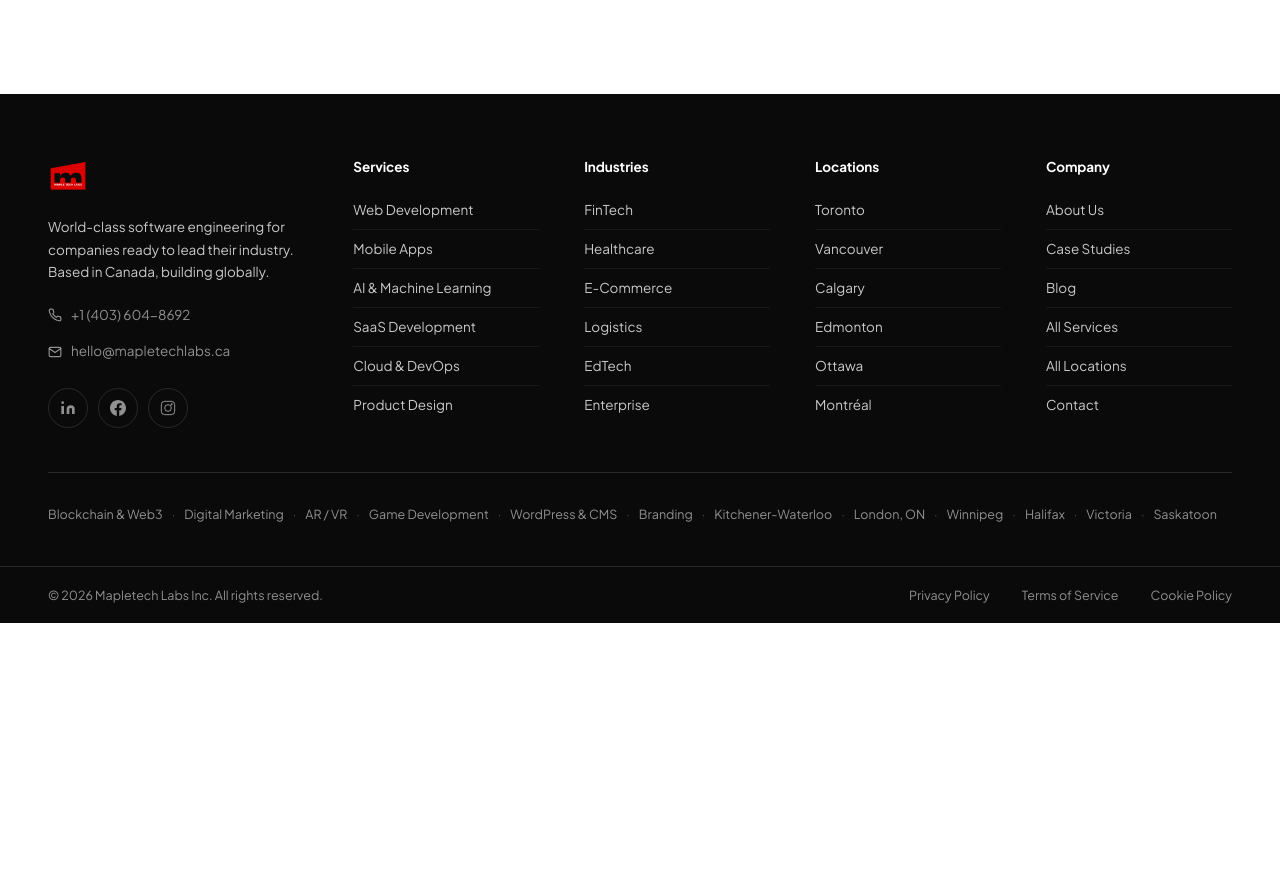
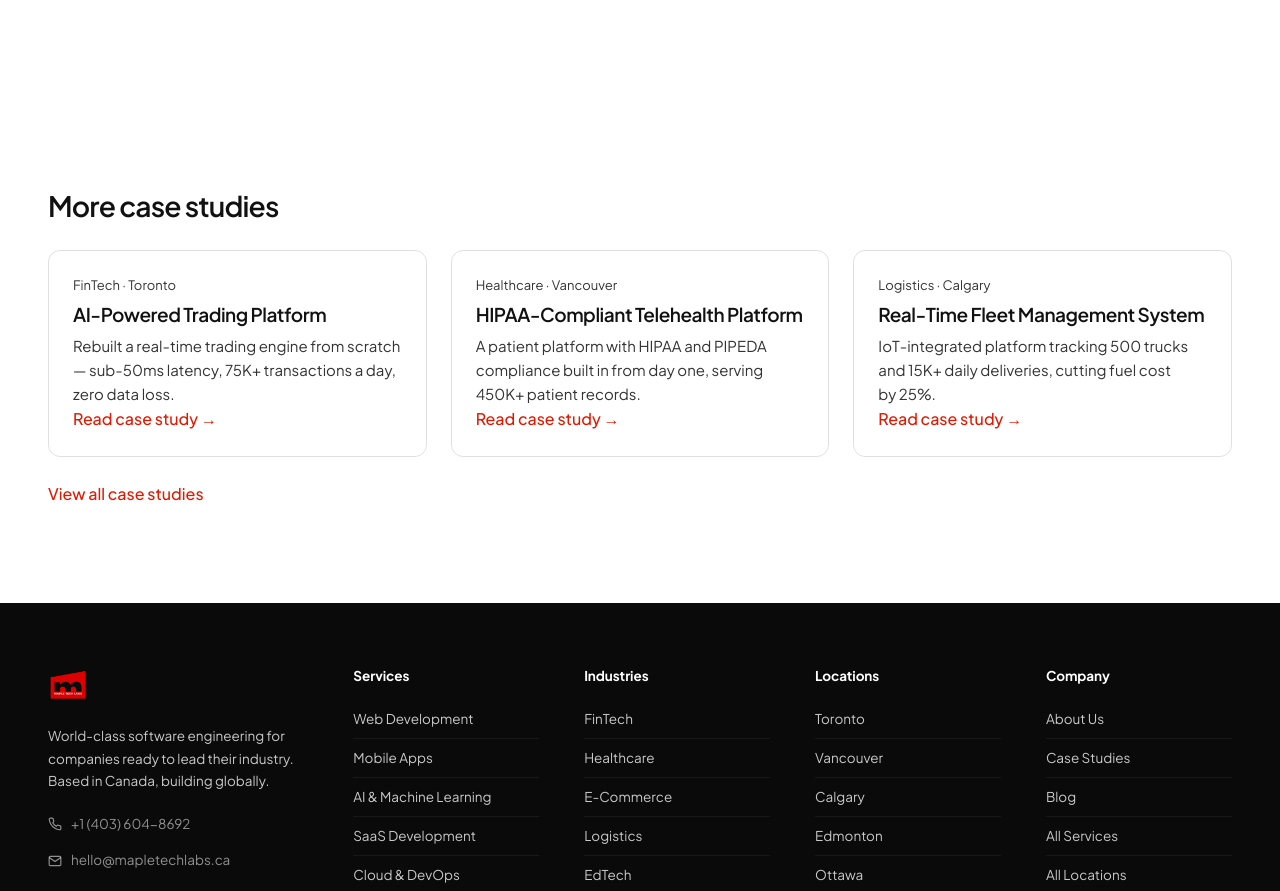
Before and after one commit to Ramanmakkar1/MapletechlabsRed, a Next.js app: page /case-studies/ecommerce-platform in a window 1280 px wide. Shown: the part 5349-6240 px from the top of the page. Before the commit the page ends 5972 px from the top, so only its background shows below. Built offline with nearby package versions, Linux system fonts and the light colour scheme; no server answers.

Commit message:
autopilot: Add a 'More case studies' block to every case-study page through one shared component (UTF-8 safe)
Task #215, written by opus.

```diff
--- a/src/app/case-studies/ecommerce-platform/PageClient.tsx
+++ b/src/app/case-studies/ecommerce-platform/PageClient.tsx
@@ -4,6 +4,7 @@ import Image from 'next/image';
 import { useRef, useEffect } from 'react';
 import Navbar from '@/components/Navbar';
 import Footer from '@/components/Footer';
+import MoreCaseStudies from '@/components/MoreCaseStudies';
 import Breadcrumb from '@/components/Breadcrumb';
 import Link from 'next/link';
 import { caseStudyMedia, humanPick } from '@/data/media';
@@ -277,6 +278,7 @@ export default function EcommerceCaseStudyClient() {
         </section>
 
       </main>
+      <MoreCaseStudies current="ecommerce-platform" />
       <Footer />
     </>
   );
--- a/src/app/case-studies/fintech-trading-platform/PageClient.tsx
+++ b/src/app/case-studies/fintech-trading-platform/PageClient.tsx
@@ -4,6 +4,7 @@ import Image from 'next/image';
 import { useRef, useEffect } from 'react';
 import Navbar from '@/components/Navbar';
 import Footer from '@/components/Footer';
+import MoreCaseStudies from '@/components/MoreCaseStudies';
 import Breadcrumb from '@/components/Breadcrumb';
 import Link from 'next/link';
 import { caseStudyMedia, humanPick } from '@/data/media';
@@ -277,6 +278,7 @@ export default function FintechCaseStudyClient() {
         </section>
 
       </main>
+      <MoreCaseStudies current="fintech-trading-platform" />
       <Footer />
     </>
   );
--- a/src/app/case-studies/healthcare-telehealth/PageClient.tsx
+++ b/src/app/case-studies/healthcare-telehealth/PageClient.tsx
@@ -4,6 +4,7 @@ import Image from 'next/image';
 import { useRef, useEffect } from 'react';
 import Navbar from '@/components/Navbar';
 import Footer from '@/components/Footer';
+import MoreCaseStudies from '@/components/MoreCaseStudies';
 import Breadcrumb from '@/components/Breadcrumb';
 import Link from 'next/link';
 import { caseStudyMedia, humanPick } from '@/data/media';
@@ -277,6 +278,7 @@ export default function HealthcareCaseStudyClient() {
         </section>
 
       </main>
+      <MoreCaseStudies current="healthcare-telehealth" />
       <Footer />
     </>
   );
--- a/src/app/case-studies/logistics-platform/PageClient.tsx
+++ b/src/app/case-studies/logistics-platform/PageClient.tsx
@@ -4,6 +4,7 @@ import Image from 'next/image';
 import { useRef, useEffect } from 'react';
 import Navbar from '@/components/Navbar';
 import Footer from '@/components/Footer';
+import MoreCaseStudies from '@/components/MoreCaseStudies';
 import Breadcrumb from '@/components/Breadcrumb';
 import Link from 'next/link';
 import { caseStudyMedia, humanPick } from '@/data/media';
@@ -277,6 +278,7 @@ export default function LogisticsCaseStudyClient() {
         </section>
 
       </main>
+      <MoreCaseStudies current="logistics-platform" />
       <Footer />
     </>
   );
--- a/src/app/case-studies/payments-api-platform/PageClient.tsx
+++ b/src/app/case-studies/payments-api-platform/PageClient.tsx
@@ -4,6 +4,7 @@ import Image from 'next/image';
 import { useRef, useEffect } from 'react';
 import Navbar from '@/components/Navbar';
 import Footer from '@/components/Footer';
+import MoreCaseStudies from '@/components/MoreCaseStudies';
 import Breadcrumb from '@/components/Breadcrumb';
 import Link from 'next/link';
 import { caseStudyMedia, humanPick } from '@/data/media';
@@ -277,6 +278,7 @@ export default function PaymentsCaseStudyClient() {
         </section>
 
       </main>
+      <MoreCaseStudies current="payments-api-platform" />
       <Footer />
     </>
   );
--- a/src/app/case-studies/real-estate-portal/PageClient.tsx
+++ b/src/app/case-studies/real-estate-portal/PageClient.tsx
@@ -4,6 +4,7 @@ import Image from 'next/image';
 import { useRef, useEffect } from 'react';
 import Navbar from '@/components/Navbar';
 import Footer from '@/components/Footer';
+import MoreCaseStudies from '@/components/MoreCaseStudies';
 import Breadcrumb from '@/components/Breadcrumb';
 import Link from 'next/link';
 import { caseStudyMedia, humanPick } from '@/data/media';
@@ -277,6 +278,7 @@ export default function RealEstateCaseStudyClient() {
         </section>
 
       </main>
+      <MoreCaseStudies current="real-estate-portal" />
       <Footer />
     </>
   );
--- /dev/null
+++ b/src/components/MoreCaseStudies.tsx
@@ -0,0 +1,39 @@
+import Link from 'next/link';
+import { work } from '@/data/work';
+
+export default function MoreCaseStudies({ current }: { current: string }) {
+  const others = work.filter((w) => w.slug !== current).slice(0, 3);
+  if (others.length === 0) return null;
+
+  return (
+    <section style={{ padding: 'var(--section-y) 0', background: 'var(--surface)' }}>
+      <div className="cb-container">
+        <h2 style={{ fontSize: 'var(--fs-h3)', fontWeight: 600, color: 'var(--ink)', letterSpacing: '-0.03em', margin: '0 0 28px' }}>
+          More case studies
+        </h2>
+        <div style={{ display: 'grid', gridTemplateColumns: 'repeat(auto-fit, minmax(260px, 1fr))', gap: 24 }}>
+          {others.map((w) => (
+            <Link
+              key={w.slug}
+              href={w.href}
+              style={{ textDecoration: 'none', display: 'block', border: '1px solid var(--line)', borderRadius: 12, padding: 24 }}
+            >
+              <div style={{ fontSize: 13, color: 'var(--body)' }}>
+                {w.category} · {w.city}
+              </div>
+              <h3 style={{ fontSize: 19, fontWeight: 600, color: 'var(--ink)', margin: '8px 0' }}>{w.title}</h3>
+              <p style={{ fontSize: 15, color: 'var(--body)', lineHeight: 1.6 }}>{w.desc}</p>
+              <span style={{ color: 'var(--brand)', fontWeight: 500 }}>Read case study →</span>
+            </Link>
+          ))}
+        </div>
+        <Link
+          href="/case-studies"
+          style={{ color: 'var(--brand)', fontWeight: 500, marginTop: 24, display: 'inline-block', textDecoration: 'none' }}
+        >
+          View all case studies
+        </Link>
+      </div>
+    </section>
+  );
+}
```
